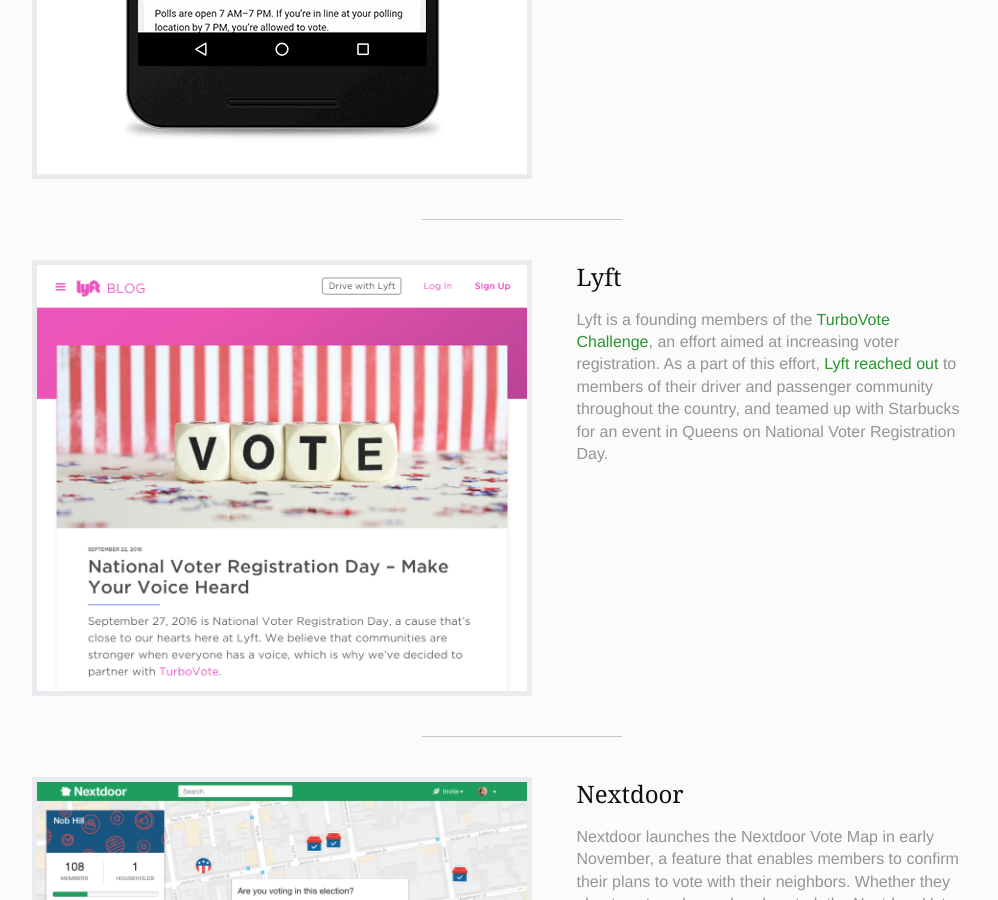
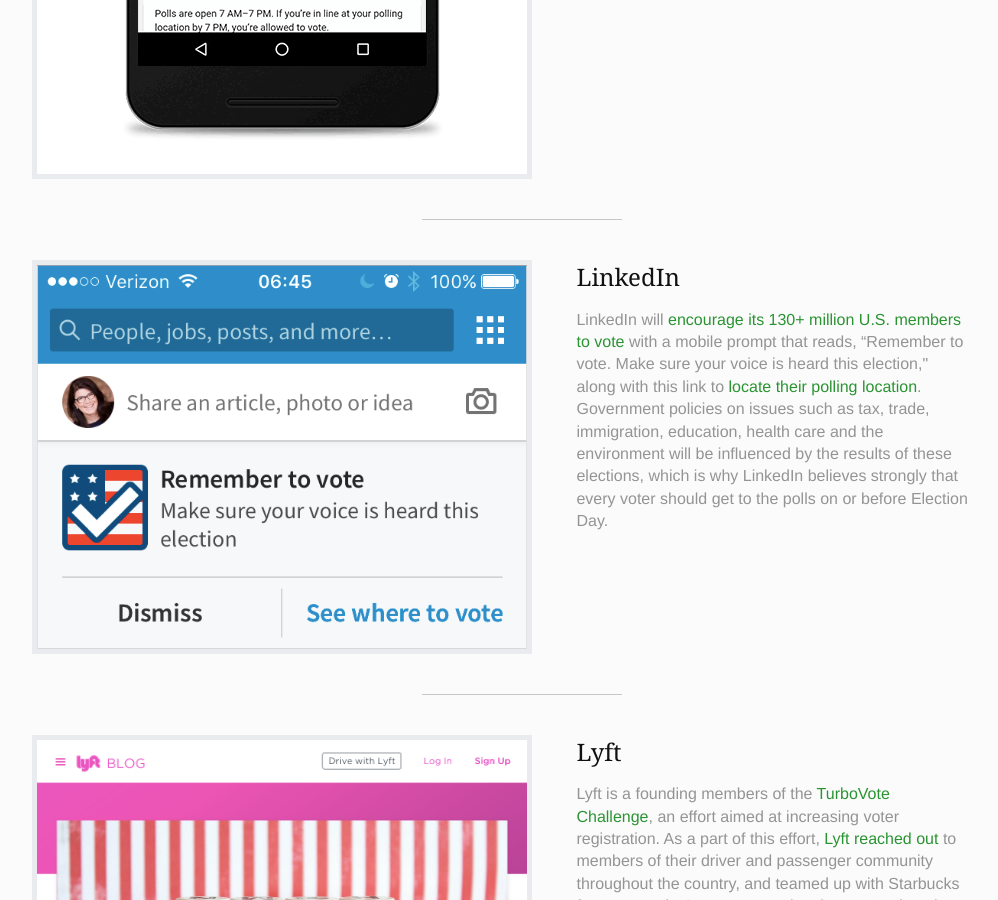
Before and after one commit to techthevote/techthevote.github.io, a Jekyll site: the page built from companies.md, in a window 1280 px wide and 900 px high, scrolled down 3326 px. Shown: the whole window, without its empty margins (118-1116 px from the left). Built offline with Jekyll 4.4.1, drawn with Linux system fonts in a browser that asks for light colours; nearby versions of some CDN libraries; comment, search, counter and statistics services are not loaded.

Commit message:
Update gallery.html

```diff
--- a/_includes/gallery.html
+++ b/_includes/gallery.html
@@ -165,14 +165,13 @@
 </div>
 
 
-<!--
 
 <div id="linkedin" class="gallery-container">
 
   <hr class="gallery-sep" />
 
   <div class="gallery-image">
-    <img src="/assets/images/gallery/screenshots/linkedin-mobile.png" />
+    <img src="/assets/images/gallery/screenshots/linkedin-mobile2.png" />
   </div>
   <div class="gallery-text">
     <h2>LinkedIn</h2>
@@ -186,7 +185,6 @@
   </div>
 </div>
 
--->
 
 <div id="lyft" class="gallery-container">
 
```
